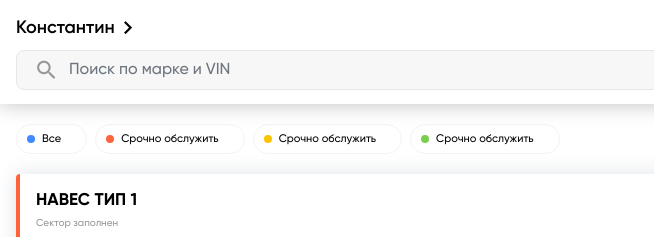
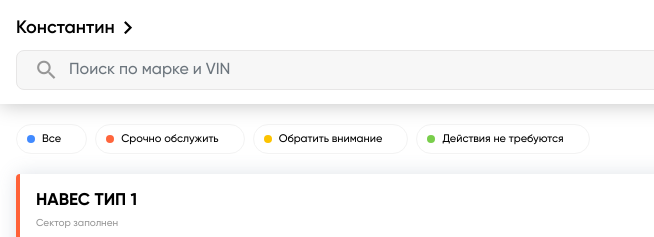
Before and after one commit to DeveloperMaximum/parking.template, a website: page assets/src/index.html in a window 1280 px wide. Shown: the top 237 px of the page, 0-654 px from the left. Drawn offline with nearby package versions, Linux system fonts and the light colour scheme; files that its build step writes are made by us from their sources; files whose address does not match are found by name.

Commit message:
дизайн фильтрации секторов (в макете) теперь абстрагирован от секторов, для дальнейшего использования, например, при выводе автомобилей

```diff
--- a/assets/src/index.html
+++ b/assets/src/index.html
@@ -12,23 +12,16 @@
                     <h1 class="d-inline-block">Константин</h1>
                     <i class="icon-chevron_right d-inline-block"></i>
                 </div>
+
                 //= template/search.html
+
             </header>
 
             <main>
+
+                //= template/filter.html
+
                 <div class="sectors-wrapper">
-                    <div class="sector-filter">
-                        <span class="sector-filter-btn">Все</span>
-                        <span class="sector-filter-btn danger">
-                            Срочно обслужить
-                        </span>
-                        <span class="sector-filter-btn warning">
-                            Срочно обслужить
-                        </span>
-                        <span class="sector-filter-btn success">
-                            Срочно обслужить
-                        </span>
-                    </div>
                     <div class="sector-list">
                         <div class="sector-item danger">
                             <div class="d-flex">
--- a/assets/src/style/custom.scss
+++ b/assets/src/style/custom.scss
@@ -24,14 +24,14 @@ button:active, input[type="submit"]:active, input[type="button"]:active {
 }
 
 video {
-	width: 100% !important;
+	z-index: 5 !important;
 	height: 100vh !important;
 	position: absolute !important;
+	/*width: 100% !important;
 	top: 0 !important;
 	left: 0 !important;
 	background: transparent !important;
-	z-index: 125 !important;
-	transform: none !important;
+	transform: none !important;*/
 }
 
 html, body,
@@ -150,6 +150,74 @@ body.SCANNED .root-component #APP main {
 			padding: 10px 16px 0 16px;
 			background-color: #fff;
 			transition: .3s;
+
+
+			.filter {
+				display: flex;
+				overflow: auto;
+				width: 100%;
+
+				scrollbar-width: none;
+				-ms-overflow-style: none;
+
+				.filter-btn {
+					position: relative;
+					display: inline-block;
+					line-height: 28px;
+					padding: 0 25px;
+					margin: 10px 4px;
+					border-radius: 90px;
+					border-color: #F3F3F3;
+					border-style: solid;
+					border-width: 1px;
+					font-size: 11px;
+					cursor: pointer;
+					white-space: nowrap;
+					box-sizing: border-box;
+					background-color: #fff;
+					transition: .3s;
+				}
+
+				.filter-btn.active,
+				.filter-btn:active,
+				.filter-btn:hover,
+				.filter-btn:focus {
+					border-color: #FCC300;
+				}
+
+				.filter-btn:first-child {
+					margin-left: 0;
+				}
+
+				.filter-btn:after {
+					content: '';
+					display: block;
+					position: absolute;
+					top: 50%;
+					left: 10px;
+					width: 8px;
+					height: 8px;
+					margin-top: -4px;
+					border-radius: 50%;
+					background-color: #418AFF;
+				}
+
+				.filter-btn.danger:after {
+					background-color: #FF653C;
+				}
+
+				.filter-btn.warning:after {
+					background-color: #FCC300;
+				}
+
+				.filter-btn.success:after {
+					background-color: #79CE4B;
+				}
+			}
+
+			.filter::-webkit-scrollbar {
+				display: none;
+			}
 		}
 
 		footer {
@@ -418,73 +486,6 @@ body.SCANNED .root-component #APP main {
 
 .sectors-wrapper {
 
-	.sector-filter {
-		display: flex;
-		width: 100%;
-		overflow: auto;
-
-		scrollbar-width: none;
-		-ms-overflow-style: none;
-
-		.sector-filter-btn {
-			position: relative;
-			display: inline-block;
-			line-height: 28px;
-			padding: 0 25px;
-			margin: 10px 4px;
-			border-radius: 90px;
-			border-color: #F3F3F3;
-			border-style: solid;
-			border-width: 1px;
-			font-size: 11px;
-			cursor: pointer;
-			white-space: nowrap;
-			box-sizing: border-box;
-			background-color: #fff;
-			transition: .3s;
-		}
-
-		.sector-filter-btn.active,
-		.sector-filter-btn:active,
-		.sector-filter-btn:hover,
-		.sector-filter-btn:focus {
-			border-color: #FCC300;
-		}
-
-		.sector-filter-btn:first-child {
-			margin-left: 0;
-		}
-
-		.sector-filter-btn:after {
-			content: '';
-			display: block;
-			position: absolute;
-			top: 50%;
-			left: 10px;
-			width: 8px;
-			height: 8px;
-			margin-top: -4px;
-			border-radius: 50%;
-			background-color: #418AFF;
-		}
-
-		.sector-filter-btn.danger:after {
-			background-color: #FF653C;
-		}
-
-		.sector-filter-btn.warning:after {
-			background-color: #FCC300;
-		}
-
-		.sector-filter-btn.success:after {
-			background-color: #79CE4B;
-		}
-	}
-
-	.sector-filter::-webkit-scrollbar {
-		display: none;
-	}
-
 	.sector-list {
 
 		.sector-item {
--- /dev/null
+++ b/assets/src/template/filter.html
@@ -0,0 +1,13 @@
+
+<div class="filter">
+    <span class="filter-btn">Все</span>
+    <span class="filter-btn danger">
+        Срочно обслужить
+    </span>
+    <span class="filter-btn warning">
+        Обратить внимание
+    </span>
+    <span class="filter-btn success">
+        Действия не требуются
+    </span>
+</div>
--- a/package.json
+++ b/package.json
@@ -5,6 +5,7 @@
   "main": "index.js",
   "scripts": {
     "start": "gulp",
+    "build-css": "gulp css:build",
     "test": "echo \"Error: no test specified\" && exit 1"
   },
   "author": "Spotika4",
```
Also changed, not shown: assets/src/cars.html (+5 -0 lines).
